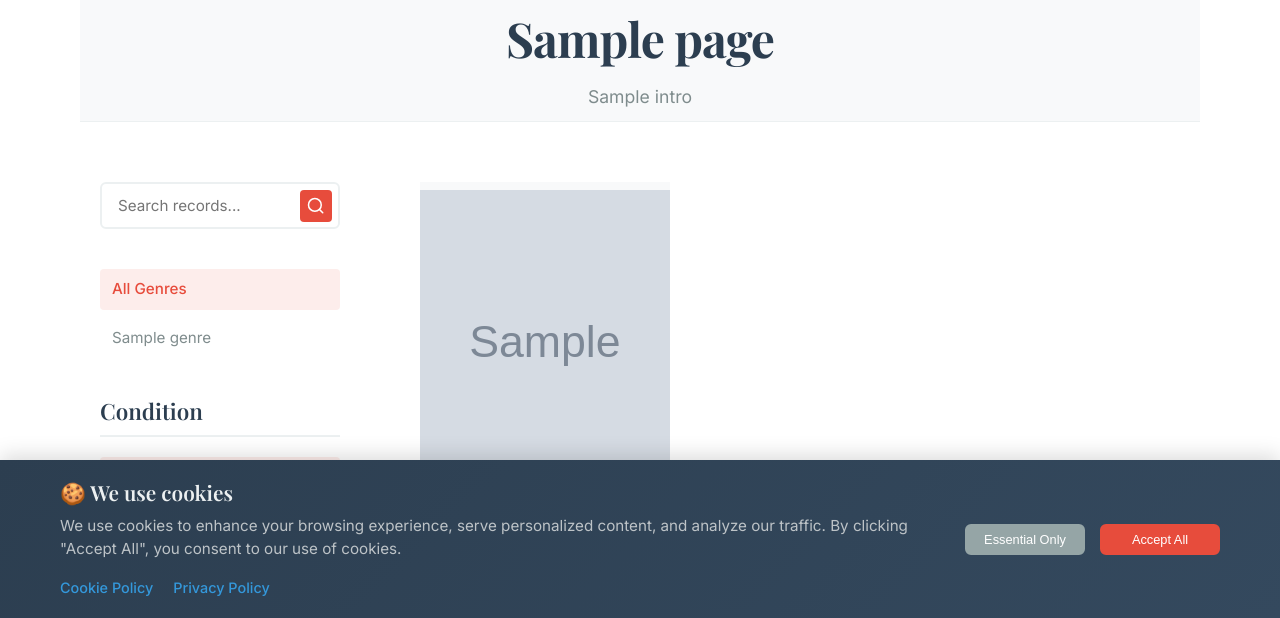
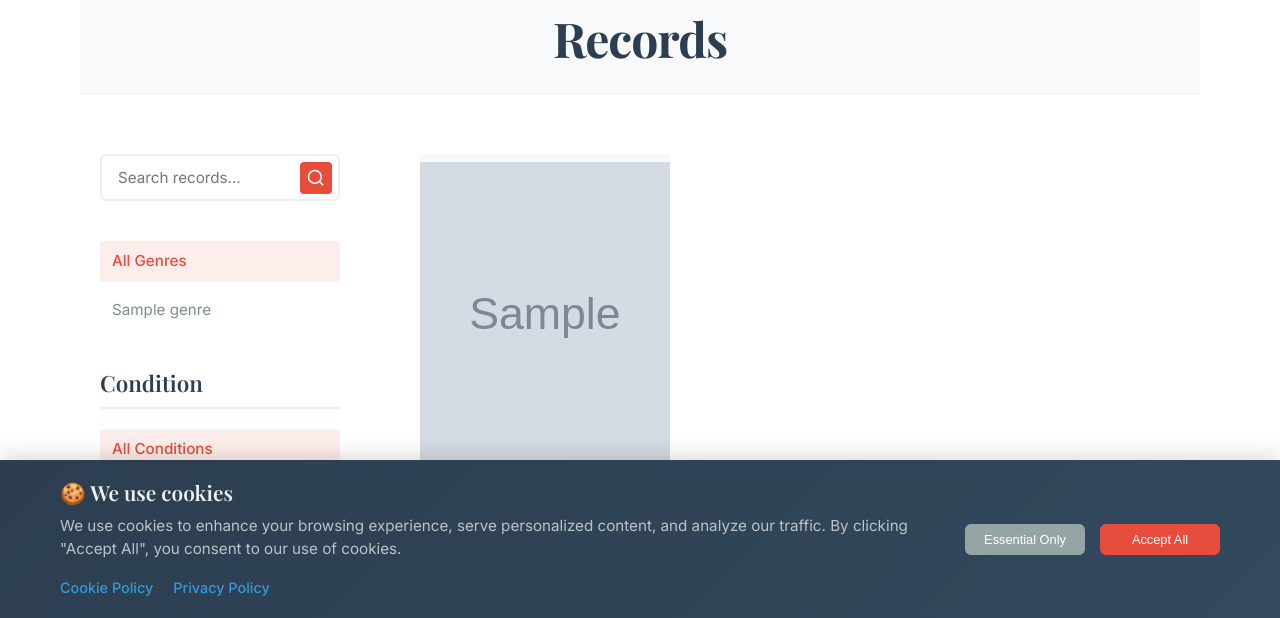
Before and after one commit to salty-ivy/daysbookandrecords, a Django app: template daysbookandrecords/home/templates/home/records_page.html in a window 1280 px wide. Shown: the part 181-799 px from the top of the page. Run offline with Django 5.2, Linux system fonts and the light colour scheme; the template is opened without the code that fills it: most values are stand-ins (such as "Sample title", 1, 10 or a date in 2020); grey boxes marked "Sample" are stand-in pictures; parts of the project's set-up code (start-up, migrations or seed data) failed here and were passed over.

Commit message:
Record page fix

```diff
--- a/daysbookandrecords/home/templates/home/records_page.html
+++ b/daysbookandrecords/home/templates/home/records_page.html
@@ -8,12 +8,7 @@
 <div class="page-container">
     <div class="container">
         <div class="page-header">
-            <h1 class="page-title">{{ page.title }}</h1>
-            {% if page.intro %}
-                <div class="page-intro">
-                    {{ page.intro|richtext }}
-                </div>
-            {% endif %}
+            <h1 class="page-title">Records</h1>
         </div>
 
         <div class="page-content">
```
